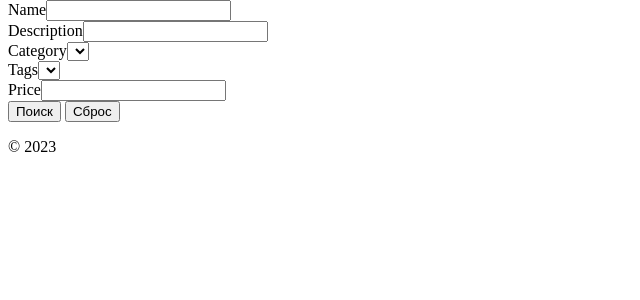
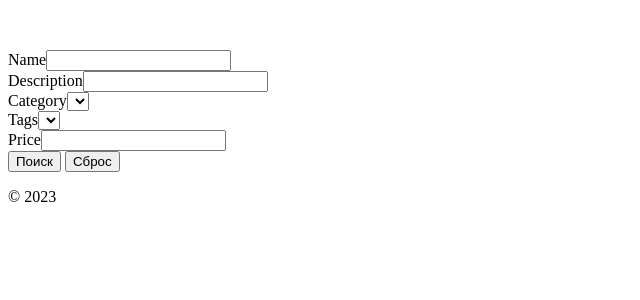
Before and after one commit to SlavKoVrn/stateless, a Yii app: template frontend/views/vue/index.php in a window 1280 px wide. Shown: the part 26-326 px from the top of the page, without its empty margins (0-640 px from the left). Run offline with PHP 8.4 and a stand-in for Yii, Linux system fonts and the light colour scheme; the template is opened without the code that fills it, so the values that code supplies are empty; form fields are guessed from the names that the template uses; some libraries are stand-ins or nearby versions.

Commit message:
vue margin top

```diff
--- a/frontend/views/vue/index.php
+++ b/frontend/views/vue/index.php
@@ -11,7 +11,7 @@ use yii\widgets\ActiveForm;
 \common\assets\IziToastAsset::register($this);
 \frontend\assets\VueAssets::register($this);
 ?>
-
+<div style="margin-top: 50px"></div>
 <?php $form = ActiveForm::begin(); ?>
 <?= $form->field($model, 'name') ?>
 <?= $form->field($model, 'description') ?>
```
